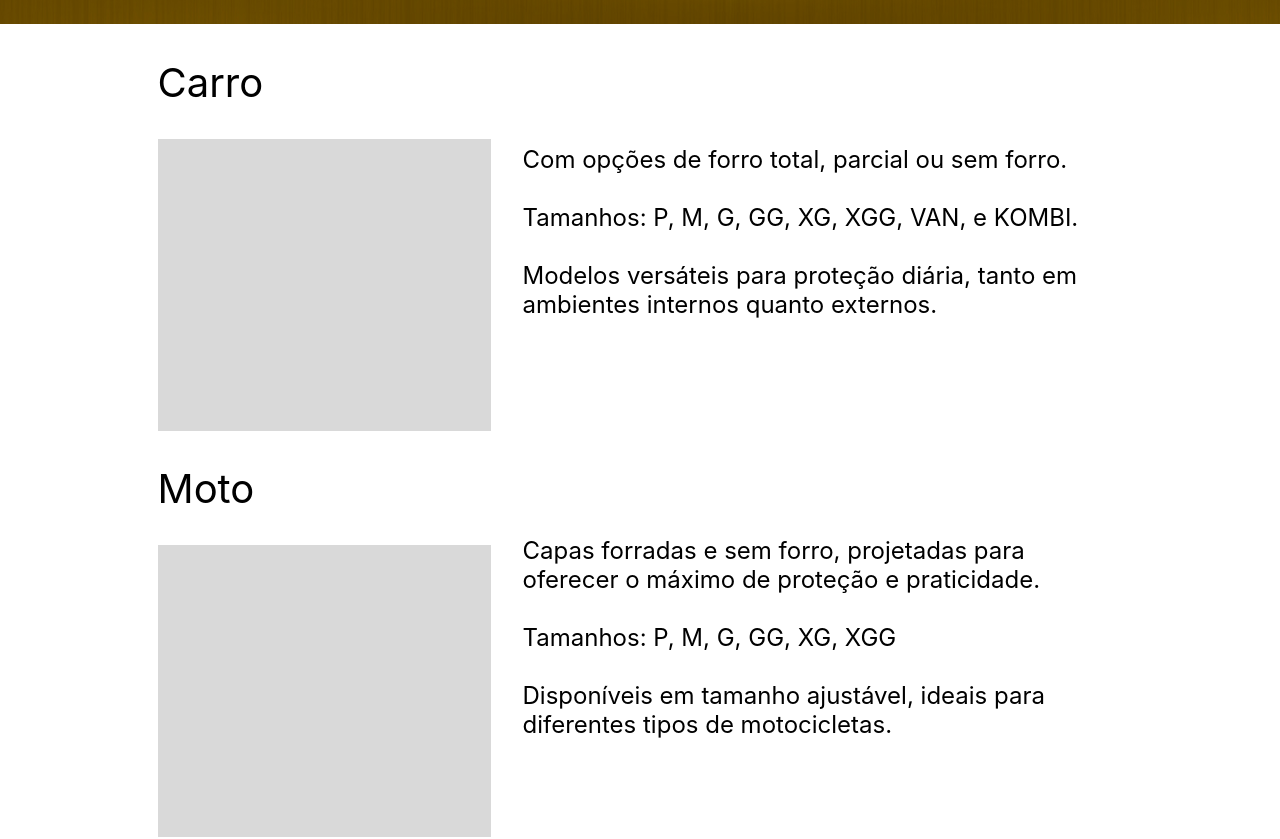
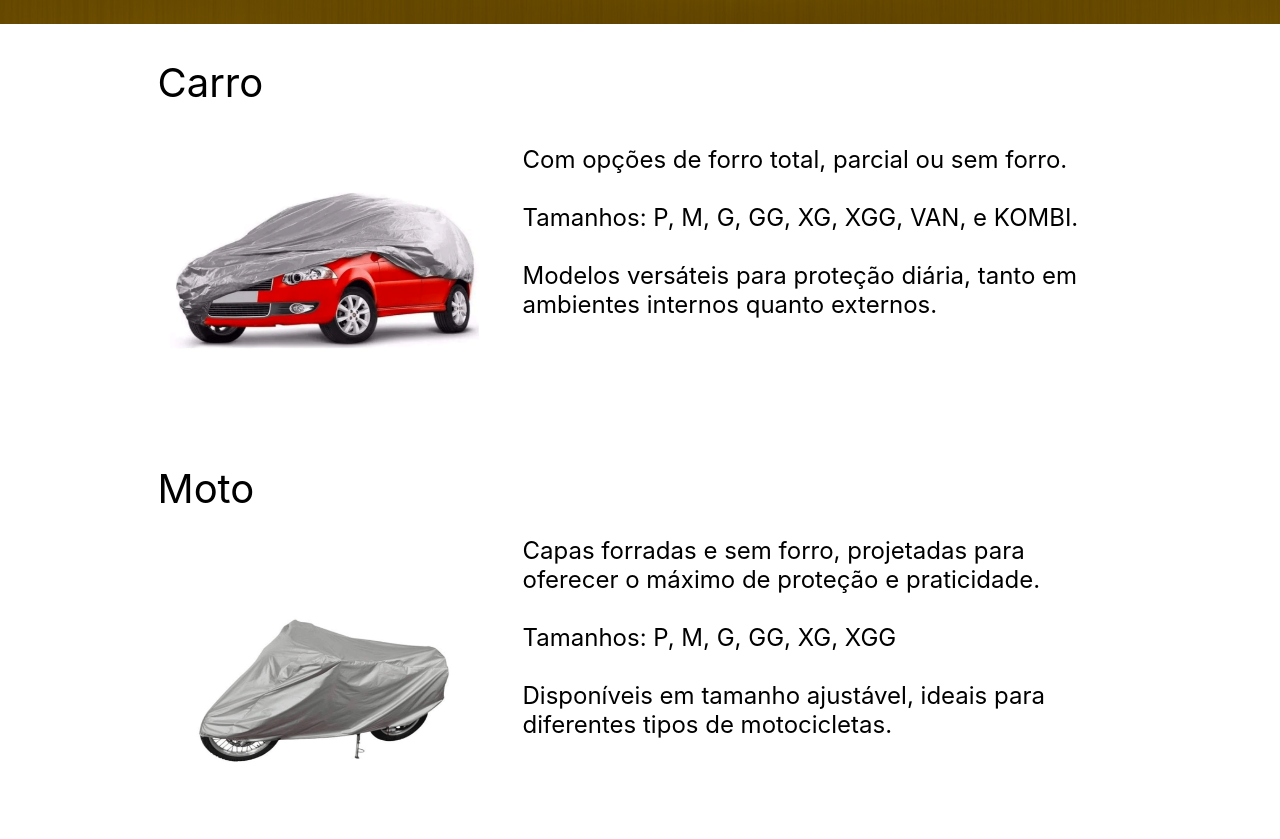
Before and after one commit to Ace-Enterprise/Zana-Capas, a Next.js app: page / in a window 1280 px wide. Shown: the part 3460-4299 px from the top of the page. Built offline with nearby package versions, Linux system fonts and the light colour scheme.

Commit message:
refact: images

```diff
--- a/views/Vehicles/index.js
+++ b/views/Vehicles/index.js
@@ -1,22 +1,28 @@
 import styles from "./styles.module.scss";
+
+import Image from "next/image";
+
+import carroImg from "../../assets/carro.png";
+import motoImg from "../../assets/moto.png";
+import bikeImg from "../../assets/bike.png";
 
 export const Vehicles = () => {
   const vehicles = [
     {
       title: "Carro",
-      image: "",
+      image: carroImg,
       description:
         "Com opções de forro total, parcial ou sem forro. <br/> <br/> Tamanhos: P, M, G, GG, XG, XGG, VAN, e KOMBI. <br/> <br/> Modelos versáteis para proteção diária, tanto em ambientes internos quanto externos.",
     },
     {
       title: "Moto",
-      image: "",
+      image: motoImg,
       description:
         "Capas forradas e sem forro, projetadas para oferecer o máximo de proteção e praticidade. <br/> <br/> Tamanhos:  P, M, G, GG, XG, XGG <br/> <br/> Disponíveis em tamanho ajustável, ideais para diferentes tipos de motocicletas.",
     },
     {
       title: "Bike",
-      image: "",
+      image: bikeImg,
       description:
         "Com e sem forro, além de compacta para fácil transporte e uso diário. <br/> <br/> Tamanho único",
     },
@@ -28,7 +34,7 @@ export const Vehicles = () => {
         <div className={styles.content} key={index}>
           <div className={styles.presentation}>
             <h1>{vehicle.title}</h1>
-            <span></span>
+            <Image src={vehicle.image} alt={vehicle.title} width={400} height={400}/>
           </div>
           <div className={styles.text}>
             <p
--- a/views/Vehicles/styles.module.scss
+++ b/views/Vehicles/styles.module.scss
@@ -13,8 +13,7 @@
         flex-direction: column;
         gap: 1rem;
 
-        span {
-            background: #d9d9d9;
+        img {
             width: 333px;
             height: 292px;
         }
```
Also changed, not shown: 1 other file (tests, documents, lock files or other folders).
